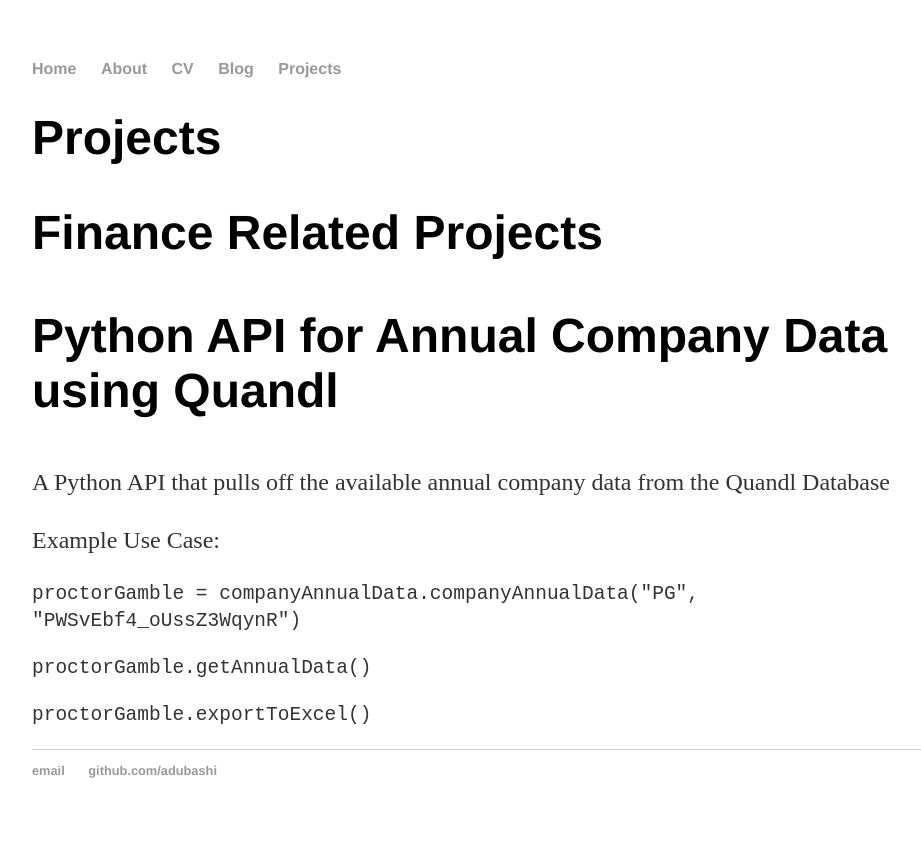
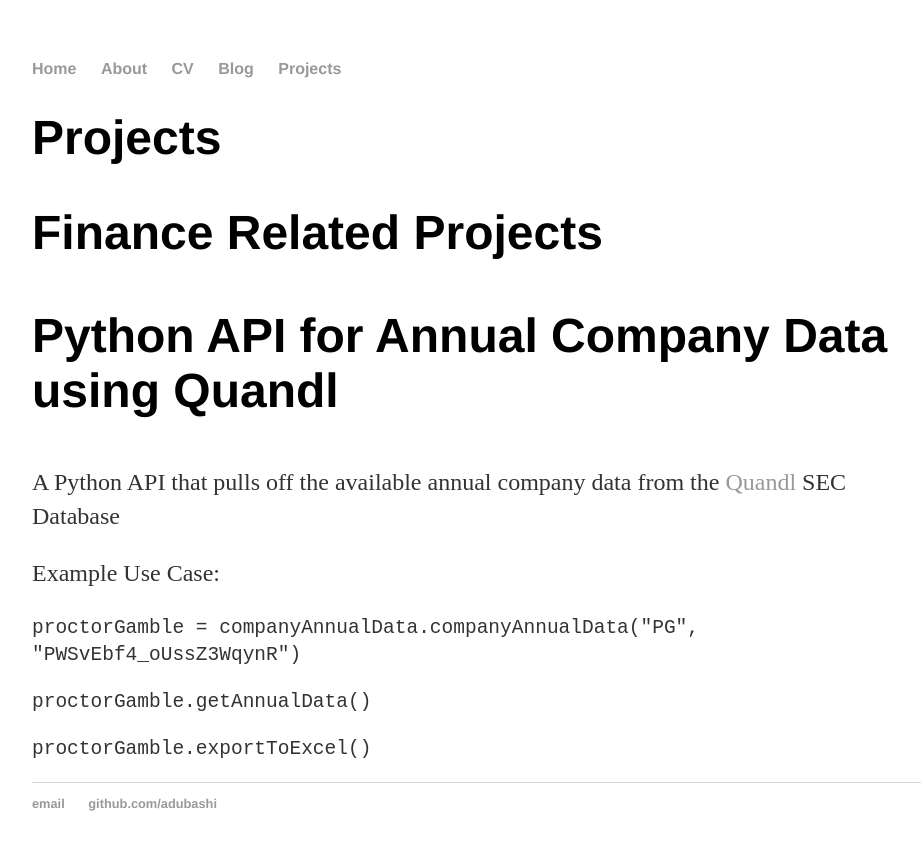
Before and after one commit to adubashi/adubashi.github.io, a Jekyll site: the page built from projects/index.html, in a window 1280 px wide. Shown: the top 850 px of the page, without its empty margins (160-1081 px from the left). Built offline with Jekyll 4.4.1, drawn with Linux system fonts in a browser that asks for light colours.

Commit message:
Update index.html

```diff
--- a/projects/index.html
+++ b/projects/index.html
@@ -9,7 +9,7 @@
 
 <div class="quandl">
 <h3>Python API for Annual Company Data using Quandl</h3>
-<p>A Python API that pulls off the available annual company data from the Quandl Database</p>
+<p>A Python API that pulls off the available annual company data from the <a href="https://www.quandl.com/data/SEC">Quandl</a> SEC Database</p>
 <p>Example Use Case:</p>
 <code>
 <p> proctorGamble = companyAnnualData.companyAnnualData("PG", "PWSvEbf4_oUssZ3WqynR")</p>
```
